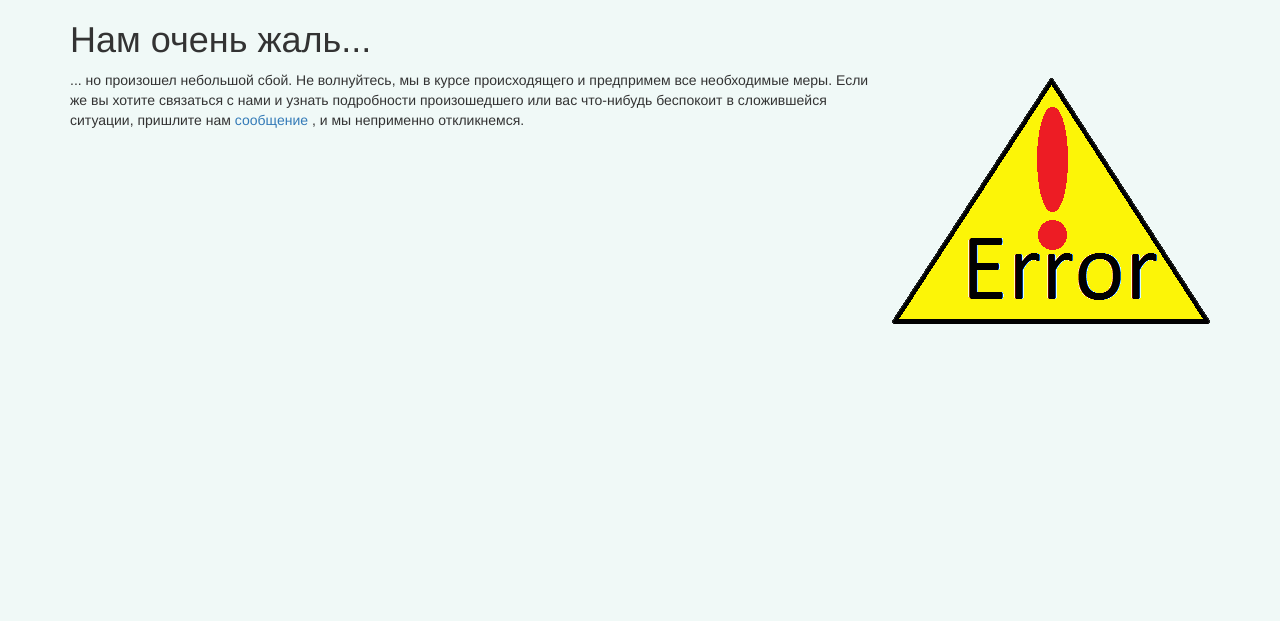
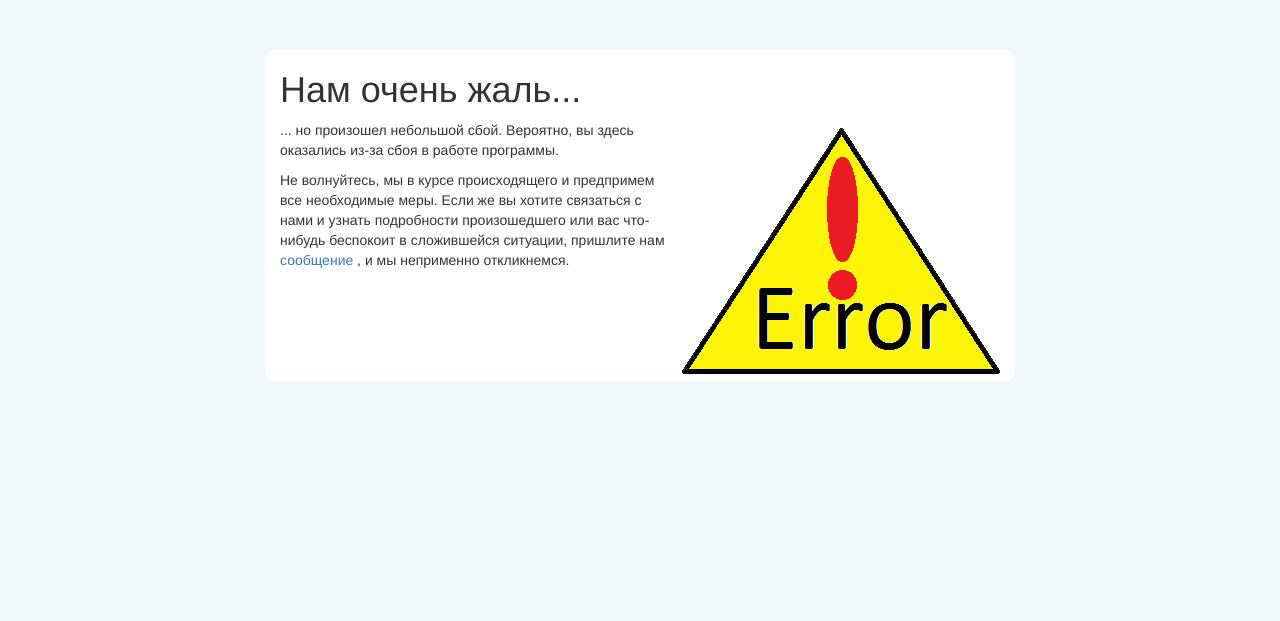
Before and after one commit to Bugaga159/flaffyland, a PHP site: page /profile_error.php in a window 1280 px wide. Shown: the part 47-668 px from the top of the page. Run offline with PHP 8.4, Linux system fonts and the light colour scheme.

Commit message:
errors-updata

```diff
--- a/css/style.css
+++ b/css/style.css
@@ -60,7 +60,12 @@ body {
     width: 100%;
     margin-top: 2px;
 }
-
+.error-container{
+    max-width: 750px;
+    background: #ffffff;
+    margin-top: 50px;
+    border-radius: 10px;
+}
 .header_logo {
     background: url(/img/amblem.png) no-repeat;
     background-size: 50px;
--- a/profile_error.php
+++ b/profile_error.php
@@ -9,14 +9,22 @@
 
     $btn_head = 'exit_head_btn';
 
+
+    if(isset($_REQUEST['error_message'])){
+        $error_message = preg_replace("/\\\\/", '', $_REQUEST['error_message']);
+    }else{
+        $error_message = 'вы здесь оказались из-за сбоя в работе программы.';
+    }
     require_once "view_helpers/header.php";
 
 ?>
 
-    <section class="container">
+    <section class="container error-container">
         <div>
             <h1>Нам очень жаль...</h1>
-            <p><img src="img/error.png"  class="error" alt="">... но произошел небольшой сбой.
+            <p><img src="img/error.png"  class="error" alt="">
+                ... но произошел небольшой сбой. Вероятно, <?php echo $error_message; ?></p>
+            <p>
             Не волнуйтесь, мы в курсе происходящего и предпримем все необходимые меры.
                 Если же вы хотите связаться с нами и узнать подробности произошедшего или
                 вас что-нибудь беспокоит в сложившейся ситуации, пришлите нам <a href="#">сообщение</a>
```
